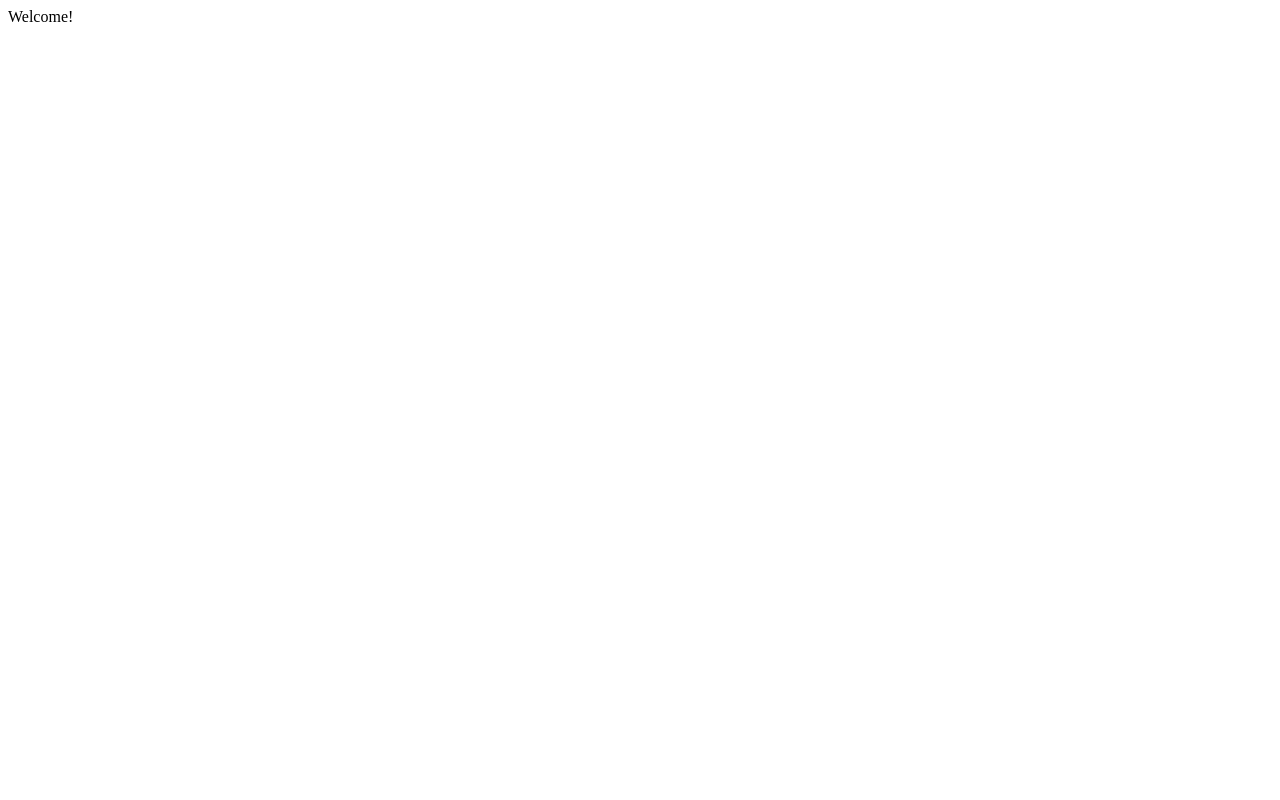
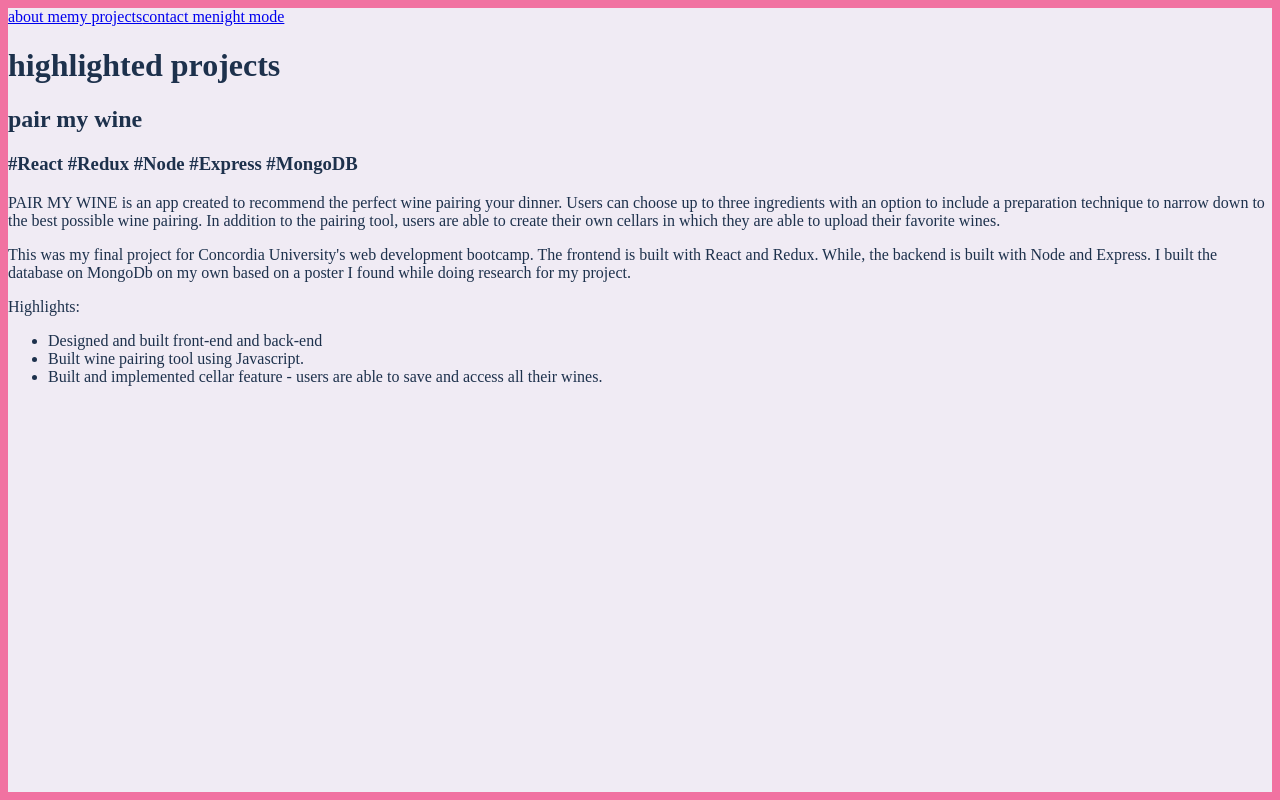
Before and after one commit to mallorybelgica/portfolio-mcbcreative, a React (Create React App) app in the folder client/: page /projects in a window 1280 px wide. Built offline with nearby package versions, Linux system fonts and the light colour scheme.

Commit message:
added navbar and pages

```diff
--- a/client/package.json
+++ b/client/package.json
@@ -8,7 +8,9 @@
     "@testing-library/user-event": "^12.1.10",
     "react": "^17.0.2",
     "react-dom": "^17.0.2",
+    "react-router-dom": "^5.2.0",
     "react-scripts": "4.0.3",
+    "styled-components": "^5.2.3",
     "web-vitals": "^1.0.1"
   },
   "scripts": {
--- /dev/null
+++ b/client/src/About.js
@@ -0,0 +1,25 @@
+import React from "react";
+
+const About = () => {
+  return (
+    <div>
+      <h1>Hello, I'm Mallory!</h1>
+      <p>
+        I'm a freelance web developer passionate about building websites and
+        apps that are fast, simple and easy to use. People say that everyone has
+        at least two careers in their lifetime. After ten years experience in
+        product management, I've transitioned into my second career as a web
+        developer. My number one mission is to make life simpler and to deliver
+        quality work from beginning to end.
+      </p>
+      <h2>I'm skilled in...</h2>
+      <ul>
+        <li>Frontend: React, Redux, Javascript, HTML, CSS</li>
+        <li>Backend: Node, Express, MongoDB</li>
+        <li>Tools: Git & GitHub</li>
+      </ul>
+    </div>
+  );
+};
+
+export default About;
--- a/client/src/App.js
+++ b/client/src/App.js
@@ -1,7 +1,29 @@
-import "./App.css";
+import React from "react";
+import GlobalStyles from "./GlobalStyles";
+import { BrowserRouter, Route, Switch } from "react-router-dom";
+import Navbar from "./Navbar";
+import About from "./About";
+import Projects from "./Projects";
+import Contact from "./Contact";
 
-function App() {
-  return <div>Welcome!</div>;
-}
+const App = () => {
+  return (
+    <BrowserRouter>
+      <GlobalStyles />
+      <Navbar />
+      <Switch>
+        <Route exact path="/">
+          <About />
+        </Route>
+        <Route path="/projects">
+          <Projects />
+        </Route>
+        <Route path="/contact">
+          <Contact />
+        </Route>
+      </Switch>
+    </BrowserRouter>
+  );
+};
 
 export default App;
--- /dev/null
+++ b/client/src/Contact.js
@@ -0,0 +1,7 @@
+import React from "react";
+
+const Contact = () => {
+  return <div></div>;
+};
+
+export default Contact;
--- /dev/null
+++ b/client/src/GlobalStyles.js
@@ -0,0 +1,26 @@
+import { createGlobalStyle } from "styled-components";
+
+export default createGlobalStyle`
+html,
+body,
+div,
+span {
+    margin: 0;
+    padding: 0;
+    border: 0;
+    vertical-align: baseline;
+}
+*,
+*:before,
+*:after {
+    box-sizing: border-box;
+    -webkit-font-smoothing: antialiased;
+}
+html, body {
+    max-width: 100vw;
+    height: 100%;
+    background-color: #F0EBF4;
+    color: #1D314C;
+    border: 4px solid #F172A1;
+}
+`;
--- /dev/null
+++ b/client/src/Navbar.js
@@ -0,0 +1,17 @@
+import React from "react";
+import { NavLink } from "react-router-dom";
+
+const Navbar = () => {
+  return (
+    <div>
+      <NavLink exact to="/">
+        about me
+      </NavLink>
+      <NavLink to="/projects">my projects</NavLink>
+      <NavLink to="/contact">contact me</NavLink>
+      <NavLink to="/nightmode">night mode</NavLink>
+    </div>
+  );
+};
+
+export default Navbar;
--- /dev/null
+++ b/client/src/Projects.js
@@ -0,0 +1,35 @@
+import React from "react";
+
+const Projects = () => {
+  return (
+    <div>
+      <h1>highlighted projects</h1>
+      <h2>pair my wine</h2>
+      <h3>#React #Redux #Node #Express #MongoDB</h3>
+      <p>
+        PAIR MY WINE is an app created to recommend the perfect wine pairing
+        your dinner. Users can choose up to three ingredients with an option to
+        include a preparation technique to narrow down to the best possible wine
+        pairing. In addition to the pairing tool, users are able to create their
+        own cellars in which they are able to upload their favorite wines.
+      </p>
+      <p>
+        This was my final project for Concordia University's web development
+        bootcamp. The frontend is built with React and Redux. While, the backend
+        is built with Node and Express. I built the database on MongoDb on my
+        own based on a poster I found while doing research for my project.
+      </p>
+      <p>Highlights:</p>
+      <ul>
+        <li>Designed and built front-end and back-end</li>
+        <li>Built wine pairing tool using Javascript.</li>
+        <li>
+          Built and implemented cellar feature - users are able to save and
+          access all their wines.
+        </li>
+      </ul>
+    </div>
+  );
+};
+
+export default Projects;
--- a/client/src/index.js
+++ b/client/src/index.js
@@ -1,6 +1,5 @@
 import React from "react";
 import ReactDOM from "react-dom";
-import "./index.css";
 import App from "./App";
 
 ReactDOM.render(
```
Also changed, not shown: client/src/App.css (deleted), client/src/index.css (deleted), 1 other file (tests, documents, lock files or other folders).
